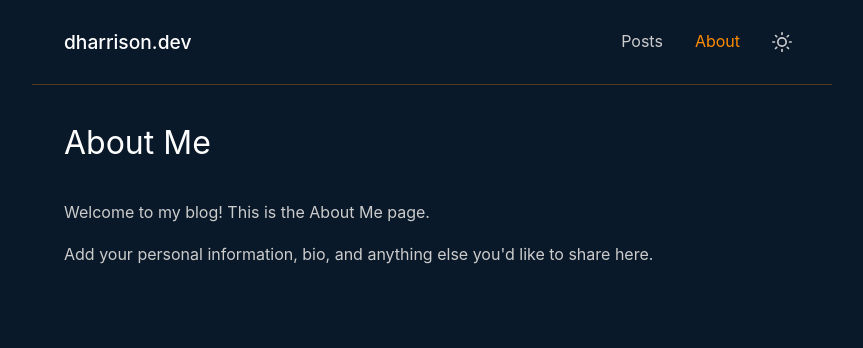
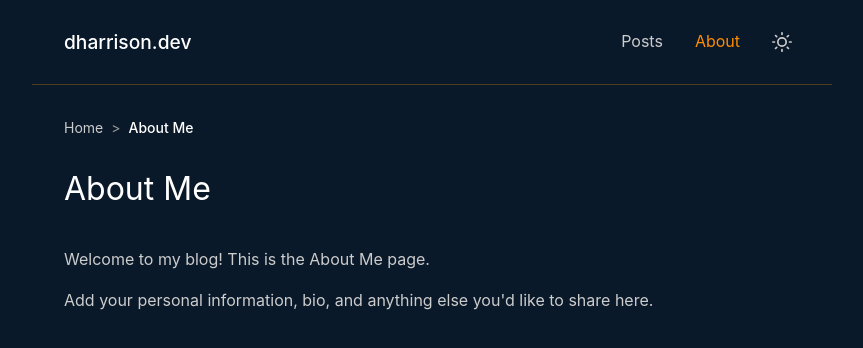
Before and after one commit to nexfortisme/blog, a Vue app in the folder blog/: page /about-me in a window 1280 px wide. Shown: the top 348 px of the page, without its empty margins (208-1071 px from the left). Built offline with nearby package versions, Linux system fonts and the light colour scheme.

Commit message:
Added Breadcrumbs

```diff
--- /dev/null
+++ b/blog/src/components/Breadcrumb.vue
@@ -0,0 +1,89 @@
+<script setup>
+import { RouterLink } from "vue-router";
+
+defineProps({
+  items: {
+    type: Array,
+    required: true,
+    validator: (items) => {
+      return items.every(
+        (item) =>
+          typeof item === "object" &&
+          item.hasOwnProperty("label") &&
+          (item.hasOwnProperty("to") || item.hasOwnProperty("name"))
+      );
+    },
+  },
+});
+</script>
+
+<template>
+  <nav class="breadcrumb" aria-label="Breadcrumb">
+    <ol class="breadcrumb-list">
+      <li v-for="(item, index) in items" :key="index" class="breadcrumb-item">
+        <RouterLink
+          v-if="item.to || item.name"
+          :to="item.to || { name: item.name, query: item.query }"
+          class="breadcrumb-link"
+        >
+          {{ item.label }}
+        </RouterLink>
+        <span v-else class="breadcrumb-current">{{ item.label }}</span>
+        <span
+          v-if="index < items.length - 1"
+          class="breadcrumb-separator"
+          aria-hidden="true"
+        >
+          >
+        </span>
+      </li>
+    </ol>
+  </nav>
+</template>
+
+<style scoped>
+.breadcrumb {
+  margin-bottom: 1.5rem;
+}
+
+.breadcrumb-list {
+  list-style: none;
+  padding: 0;
+  margin: 0;
+  display: flex;
+  flex-wrap: wrap;
+  align-items: center;
+  gap: 0.5rem;
+}
+
+.breadcrumb-item {
+  display: flex;
+  align-items: center;
+  gap: 0.5rem;
+}
+
+.breadcrumb-link {
+  color: var(--text-secondary);
+  text-decoration: none;
+  font-size: 0.875rem;
+  transition: color 0.3s ease;
+}
+
+.breadcrumb-link:hover {
+  color: var(--accent-color);
+}
+
+.breadcrumb-current {
+  color: var(--text-primary);
+  font-size: 0.875rem;
+  font-weight: 500;
+  transition: color 0.3s ease;
+}
+
+.breadcrumb-separator {
+  color: var(--text-tertiary);
+  font-size: 0.875rem;
+  user-select: none;
+  transition: color 0.3s ease;
+}
+</style>
--- a/blog/src/components/RecentPosts.vue
+++ b/blog/src/components/RecentPosts.vue
@@ -6,7 +6,6 @@ const posts = ref([]);
 
 onMounted(async () => {
   try {
-    console.log("Current Directory");
     const response = await fetch("https://raw.githubusercontent.com/nexfortisme/content/refs/heads/main/index.json");
     const data = await response.json();
     // Sort by createdAt date (most recent first) and take last 4
--- a/blog/src/views/AboutMe.vue
+++ b/blog/src/views/AboutMe.vue
@@ -1,7 +1,12 @@
-<script setup></script>
+<script setup>
+import Breadcrumb from "../components/Breadcrumb.vue";
+
+const breadcrumbItems = [{ label: "Home", to: "/" }, { label: "About Me" }];
+</script>
 
 <template>
   <div class="about-me-container">
+    <Breadcrumb :items="breadcrumbItems" />
     <h1>About Me</h1>
     <div class="content">
       <p>Welcome to my blog! This is the About Me page.</p>
--- a/blog/src/views/PostDetail.vue
+++ b/blog/src/views/PostDetail.vue
@@ -1,7 +1,8 @@
 <script setup>
 import { VueMarkdownIt } from "@f3ve/vue-markdown-it";
-import { onMounted, ref } from "vue";
+import { onMounted, ref, computed } from "vue";
 import { useRoute, useRouter } from "vue-router";
+import Breadcrumb from "../components/Breadcrumb.vue";
 
 const route = useRoute();
 const router = useRouter();
@@ -15,6 +16,15 @@ const navigateToPostsWithTag = (tag) => {
     query: { tags: tag },
   });
 };
+
+const breadcrumbItems = computed(() => {
+  if (!post.value) return [];
+  return [
+    { label: "Home", to: "/" },
+    { label: "Posts", name: "Posts", query: route.query },
+    { label: post.value.title || "Untitled" },
+  ];
+});
 
 const stripFrontmatter = (markdown) => {
   if (!markdown) return "";
@@ -59,6 +69,7 @@ onMounted(async () => {
     <div v-if="loading" class="loading">Loading post...</div>
     <div v-else-if="!post" class="error">Post not found</div>
     <article v-else class="post-content">
+      <Breadcrumb :items="breadcrumbItems" />
       <h1>{{ post.title || "Untitled" }}</h1>
       <div v-if="post.description" class="description">
         {{ post.description }}
--- a/blog/src/views/PostsView.vue
+++ b/blog/src/views/PostsView.vue
@@ -1,6 +1,7 @@
 <script setup>
 import { ref, onMounted, computed, watch } from "vue";
 import { RouterLink, useRoute, useRouter } from "vue-router";
+import Breadcrumb from "../components/Breadcrumb.vue";
 
 const route = useRoute();
 const router = useRouter();
@@ -33,6 +34,8 @@ const clearFilters = () => {
   selectedTags.value.clear();
   updateQueryParams();
 };
+
+const breadcrumbItems = [{ label: "Home", to: "/" }, { label: "Posts" }];
 
 const updateQueryParams = () => {
   const tagArray = Array.from(selectedTags.value);
@@ -91,6 +94,7 @@ watch(
 
 <template>
   <div class="posts-container">
+    <Breadcrumb :items="breadcrumbItems" />
     <h1>Posts</h1>
 
     <!-- Filter Bar -->
```
